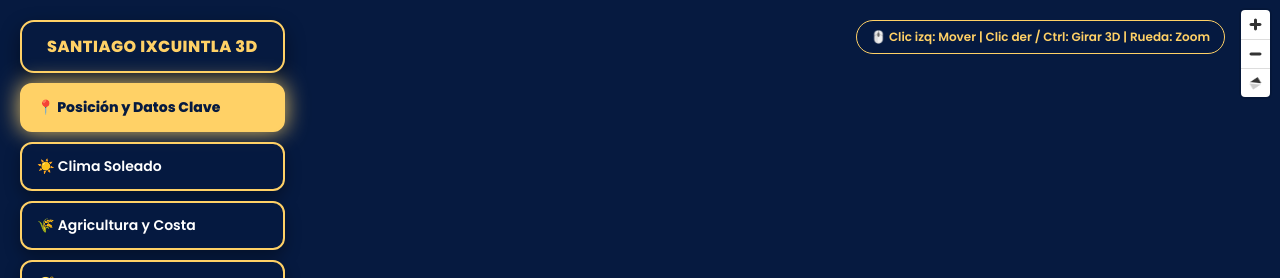
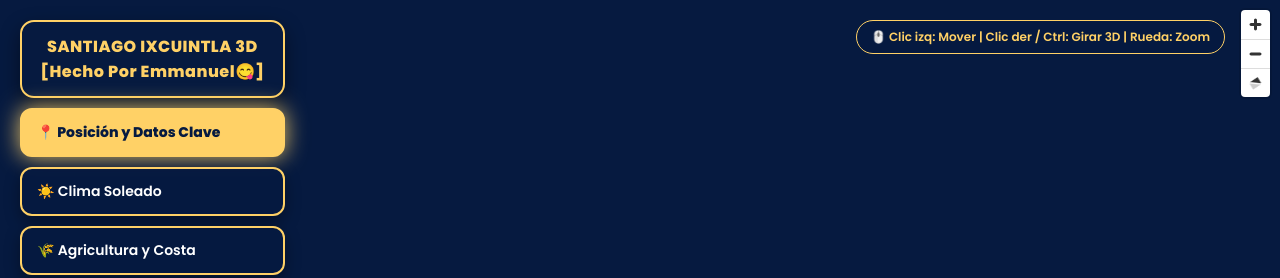
Before and after one commit to suphesofficial-dev/Santiago-Ixcuintla-3D, a plain HTML site: page index.html in a window 1280 px wide. Shown: the top 278 px of the page. Drawn offline with nearby package versions, Linux system fonts and the light colour scheme; no server answers; animation ran at ten frames a second.

Commit message:
Update index.html
oh yeah

```diff
--- a/index.html
+++ b/index.html
@@ -273,7 +273,7 @@
   <div class="ayuda-3d">🖱️ Clic izq: Mover | Clic der / Ctrl: Girar 3D | Rueda: Zoom</div>
 
   <div class="panel-controles">
-    <div class="titulo-mapa">SANTIAGO IXCUINTLA 3D</div>
+    <div class="titulo-mapa">SANTIAGO IXCUINTLA 3D [Hecho Por Emmanuel😋]</div>
     <button class="btn-capa" id="btn-ubicacion" onclick="activarModo('ubicacion')">📍 Posición y Datos Clave</button>
     <button class="btn-capa" id="btn-clima" onclick="activarModo('clima')">☀️ Clima Soleado</button>
     <button class="btn-capa" id="btn-economia" onclick="activarModo('economia')">🌾 Agricultura y Costa</button>
```
